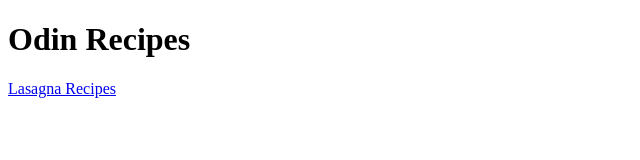
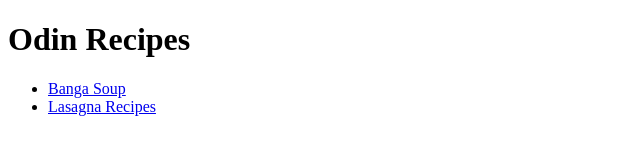
Before and after one commit to oladetohun1/odin-recipes, a plain HTML site: page index.html in a window 1280 px wide. Shown: the whole page, without its empty margins (0-640 px from the left). Drawn offline with Linux system fonts and the light colour scheme.

Commit message:
odin recipes + readme added

```diff
--- a/index.html
+++ b/index.html
@@ -7,6 +7,9 @@
 </head>
 <body>
     <h1>Odin Recipes</h1>
-    <a href="./recipes/lasanga.html">Lasagna Recipes</a>
+    <ul>
+        <li><a href="./recipes/bangaSoup.html">Banga Soup</a></li>
+        <li><a href="./recipes/lasanga.html">Lasagna Recipes</a></li>
+    </ul>
 </body>
 </html>
```
Also changed, not shown: 1 other file.
